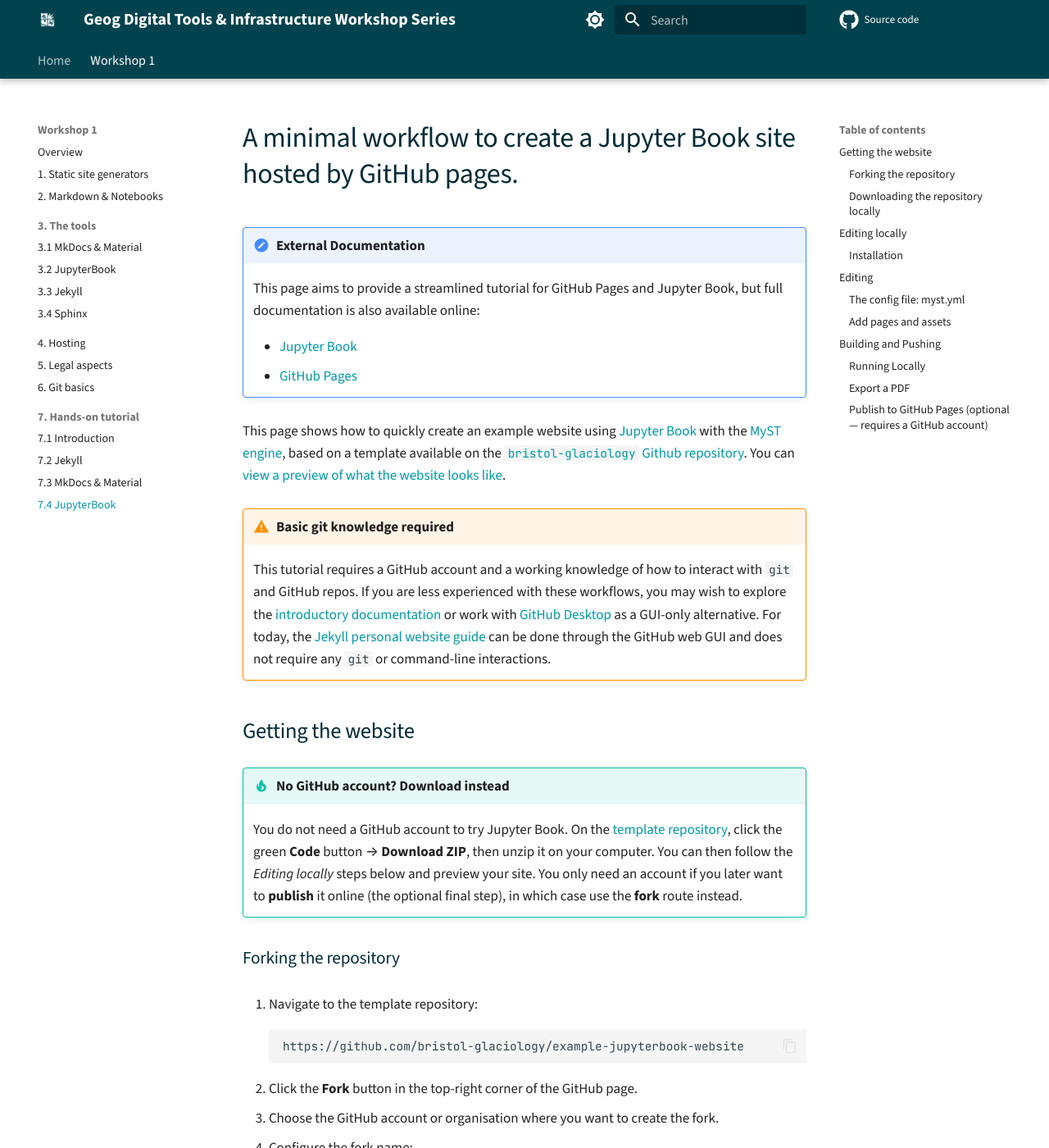
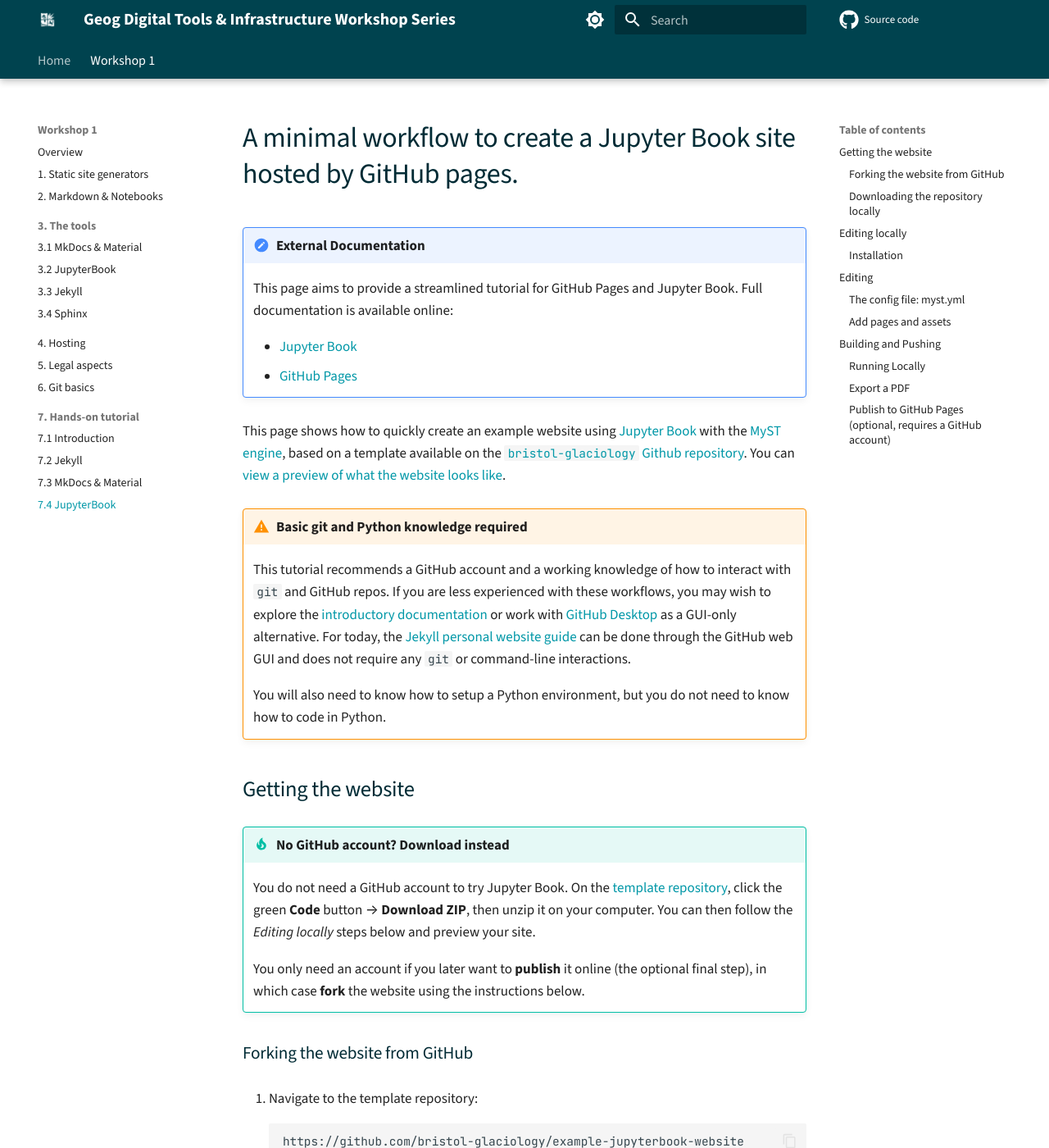
Before and after one commit to bristol-glaciology/geog-digital-tools, an MkDocs documentation site: the page built from docs/workshop-1/hands-on-jupyterbook.md, in a window 1280 px wide and 1400 px high. Shown: the whole window at 82% size. Built offline with MkDocs 1.6.1 and Material for MkDocs 9.7.7, drawn with Linux system fonts in a browser that asks for light colours; comment, search, counter and statistics services are not loaded; some of the changed text lies outside the part shown.

Commit message:
docs: updates to jekyll tutorial (#9)
* docs: updates to jekyll tutorial

- Add image of fork interface.
- Removed incorrect installation instructions and linked to documentation
instead.
- Fixed missing livereload argument.

* docs: minor text changes

* docs: mkdocs

- Clarify Python requirement
- Remove conflicting instruction
- Add image of forking interface
- Fix typos and missing livereload argument

* docs: jupyterbook updates, clearer requirements, local download

* fix: incorrect hyperlink for mkdocs

* fix: typo

* docs: clarify publishing requirements

````diff
--- a/docs/workshop-1/hands-on-jupyterbook.md
+++ b/docs/workshop-1/hands-on-jupyterbook.md
@@ -3,24 +3,28 @@
 
 !!! note "External Documentation"
 
-    This page aims to provide a streamlined tutorial for GitHub Pages and Jupyter Book, but full documentation is also available online:
+    This page aims to provide a streamlined tutorial for GitHub Pages and Jupyter Book. Full documentation is available online:
 
     - [Jupyter Book](https://jupyterbook.org/stable/get-started/)
     - [GitHub Pages](https://docs.github.com/en/pages)
 
 This page shows how to quickly create an example website using [Jupyter Book](https://jupyterbook.org/) with the [MyST engine](https://mystmd.org/), based on a template available on the [`bristol-glaciology` Github repository](https://github.com/bristol-glaciology/example-jupyterbook-website). You can [view a preview of what the website looks like](https://bristol-glaciology.github.io/example-jupyterbook-website/).
 
-!!! warning "Basic git knowledge required"
+!!! warning "Basic git and Python knowledge required"
 
-    This tutorial requires a GitHub account and a working knowledge of how to interact with `git` and GitHub repos. If you are less experienced with these workflows, you may wish to explore the [introductory documentation](https://docs.github.com/en/get-started/start-your-journey/hello-world) or work with [GitHub Desktop](https://docs.github.com/en/desktop/overview/getting-started-with-github-desktop) as a GUI-only alternative. For today, the [Jekyll personal website guide](hands-on-jekyll.md) can be done through the GitHub web GUI and does not require any `git` or command-line interactions.
+    This tutorial recommends a GitHub account and a working knowledge of how to interact with `git` and GitHub repos. If you are less experienced with these workflows, you may wish to explore the [introductory documentation](https://docs.github.com/en/get-started/start-your-journey/hello-world) or work with [GitHub Desktop](https://docs.github.com/en/desktop/overview/getting-started-with-github-desktop) as a GUI-only alternative. For today, the [Jekyll personal website guide](hands-on-jekyll.md) can be done through the GitHub web GUI and does not require any `git` or command-line interactions.
+
+    You will also need to know how to setup a Python environment, but you do not need to know how to code in Python.
 
 ## Getting the website
 
 !!! tip "No GitHub account? Download instead"
 
-    You do not need a GitHub account to try Jupyter Book. On the [template repository](https://github.com/bristol-glaciology/example-jupyterbook-website), click the green **Code** button → **Download ZIP**, then unzip it on your computer. You can then follow the *Editing locally* steps below and preview your site. You only need an account if you later want to **publish** it online (the optional final step), in which case use the **fork** route instead.
+    You do not need a GitHub account to try Jupyter Book. On the [template repository](https://github.com/bristol-glaciology/example-jupyterbook-website), click the green **Code** button → **Download ZIP**, then unzip it on your computer. You can then follow the *Editing locally* steps below and preview your site.
 
-### Forking the repository
+    You only need an account if you later want to **publish** it online (the optional final step), in which case **fork** the website using the instructions below.
+
+### Forking the website from GitHub
 
 1. Navigate to the template repository:
 
@@ -48,7 +52,11 @@
      https://<your-github-username>.github.io/glacier-project
      ```
 
-1. Create the fork.
+5. Create the fork using the default options.
+
+![Fork interface](img/fork.png)
+
+**Remember to replace the text with** `https://<your-github-username>.github.io`
 
 ### Downloading the repository locally
 
````
Also changed, not shown: other parts of docs/workshop-1/hands-on-jupyterbook.md (+3 -3 lines), docs/workshop-1/hands-on-jekyll.md (+17 -10 lines), docs/workshop-1/hands-on-mkdocs.md (+18 -10 lines), docs/workshop-1/hands-on.md (+1 -1 lines), docs/img/fork.png (added).
